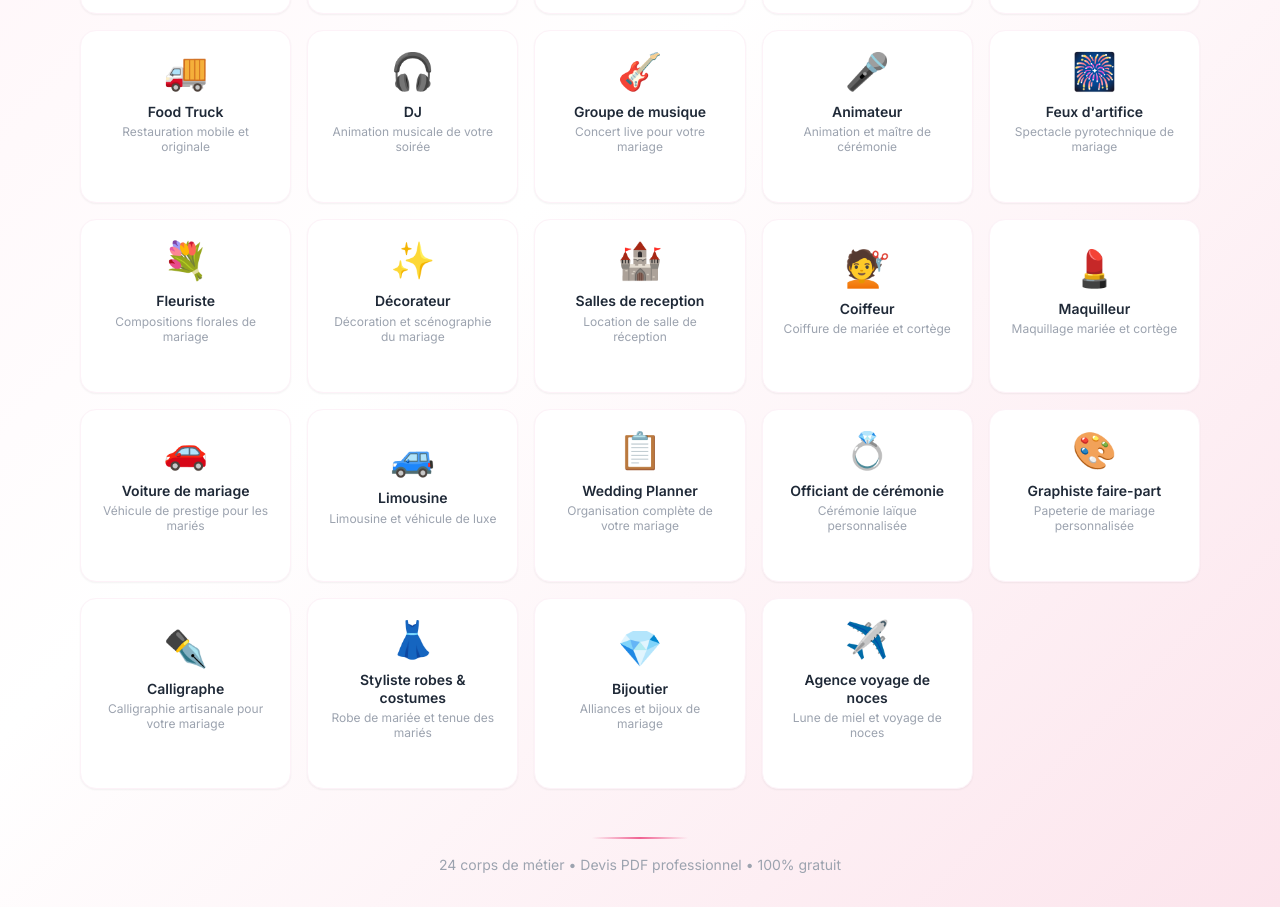
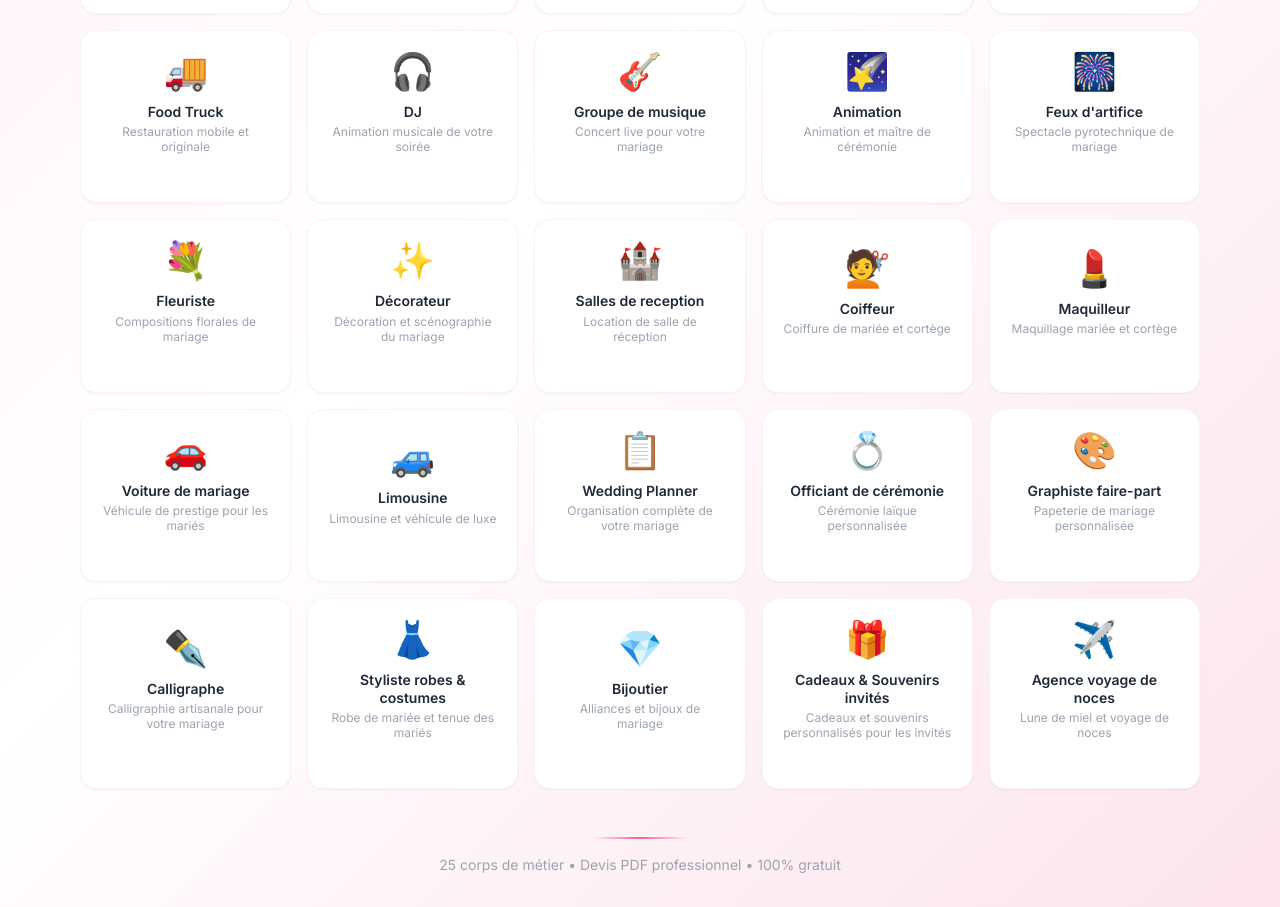
Before and after one commit to InstantMariage/wedding-devis, a React (Vite) app: page / in a window 1280 px wide. Shown: the part 714-1621 px from the top of the page. Built offline with nearby package versions, Linux system fonts and the light colour scheme; a web font is replaced by a local one.

Commit message:
Ajout cadeaux invités

```diff
--- a/src/data/providers.js
+++ b/src/data/providers.js
@@ -179,8 +179,8 @@ export const providers = [
   },
   {
     id: 'animateur',
-    name: 'Animateur',
-    emoji: '🎤',
+    name: 'Animation',
+    emoji: '🌠',
     category: 'Musique & Animation',
     description: 'Animation et maître de cérémonie',
     prestations: [
@@ -502,6 +502,29 @@ export const providers = [
     ],
   },
 
+  // ── CADEAUX & SOUVENIRS ───────────────────────────────────────────────
+  {
+    id: 'cadeaux',
+    name: 'Cadeaux & Souvenirs invités',
+    emoji: '🎁',
+    category: 'Décoration & Accessoires',
+    description: 'Cadeaux et souvenirs personnalisés pour les invités',
+    prestations: [
+      { id: 'p1', label: 'Dragées personnalisées (par invité)', price: 4, unit: '/pers', included: true },
+      { id: 'p2', label: 'Boîte cadeau personnalisée (par invité)', price: 8, unit: '/pers' },
+      { id: 'p3', label: 'Coffret dégustation (miel, confiture…)', price: 12, unit: '/pers' },
+      { id: 'p4', label: 'Photo polaroïd encadrée (par invité)', price: 10, unit: '/pers' },
+      { id: 'p5', label: 'Bougie parfumée personnalisée', price: 7, unit: '/pers' },
+      { id: 'p6', label: 'Marque-place souvenir gravé', price: 5, unit: '/pers' },
+      { id: 'p7', label: 'Panier garni thématique', price: 20, unit: '/pers' },
+    ],
+    specificFields: [
+      { id: 'nbInvites', label: 'Nombre d\'invités', type: 'number', placeholder: '80' },
+      { id: 'theme', label: 'Thème / style souhaité', type: 'text', placeholder: 'ex : champêtre, élégant, vintage' },
+      { id: 'personnalisation', label: 'Personnalisation', type: 'select', options: ['Prénom des invités', 'Prénom des mariés', 'Logo / monogramme', 'Sans personnalisation'] },
+    ],
+  },
+
   // ── VOYAGE ────────────────────────────────────────────────────────────
   {
     id: 'voyage',
```
